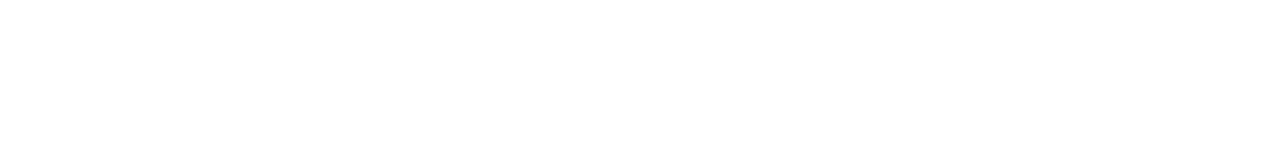
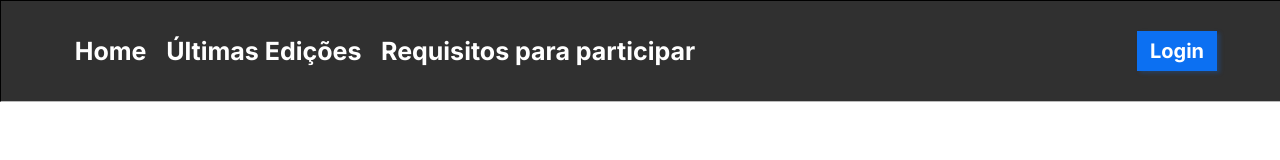
Before and after one commit to abnercoolman/bootcamp-dnc, a plain HTML site: page index.html in a window 1280 px wide. Drawn offline with Linux system fonts and the light colour scheme.

Commit message:
Criação do estilo CSS do Menu.

```diff
--- a/index.html
+++ b/index.html
@@ -1,12 +1,33 @@
 <!DOCTYPE html>
 <html lang="en">
+
 <head>
     <meta charset="UTF-8">
     <meta http-equiv="X-UA-Compatible" content="IE=edge">
     <meta name="viewport" content="width=device-width, initial-scale=1.0">
+
+    <link rel="preconnect" href="https://fonts.googleapis.com">
+    <link rel="preconnect" href="https://fonts.gstatic.com" crossorigin>
+    <link href="https://fonts.googleapis.com/css2?family=Inter:wght@400;700&display=swap" rel="stylesheet">
     <title>Bootcamp DNC</title>
+    <link rel="stylesheet" href="style.css">
+
+
 </head>
+
 <body>
+    <nav id="principal">
+        <div id="menu">
+            <a href="">Home</a>
+            <a href="">Últimas Edições</a>
+            <a href="">Requisitos para participar</a>
+        </div>
+        <button>Login</button>
+    </nav>
 
+    <nav id="second">
+
+    </nav>
 </body>
+
 </html>
--- /dev/null
+++ b/style.css
@@ -0,0 +1,58 @@
+body {
+    margin: 0px;
+    padding: 0px;
+}
+
+#principal {
+    width: 100%;
+    height: 100px;
+    border: 1px solid black;
+    background-color: #303030;
+    border-bottom-color: #BABABA;
+
+    display: flex;
+    justify-content: space-between;
+    align-items: center;
+}
+
+    #menu {
+        display: flex;
+        width: 50%;
+        justify-content: space-around;
+
+        align-items: center;
+        margin-left: 5%;
+    }
+
+    #principal div a {
+        font-family: 'Inter', sans-serif;
+        font-weight: 600;
+        font-size: 25px;
+        color: #FFFFFF;
+        text-decoration: none;
+    }
+
+    #principal div a:hover {
+        color: #CCCCCC;
+
+    }
+
+    #principal button {
+        margin-right: 5%;
+        border: 0px;
+        background: #0C70F2;
+        width: 80px;
+        height: 40px;
+
+        box-shadow: 3px 2px 4px rgba(12, 112, 242, 0.25);
+
+        font-family: 'Inter';
+        font-size: 20px;
+        font-weight: 600;
+        color: #FFFFFF;
+        cursor: pointer;
+    }
+
+#second {
+    background-color: linear-gradient(blue, black);
+}
```
